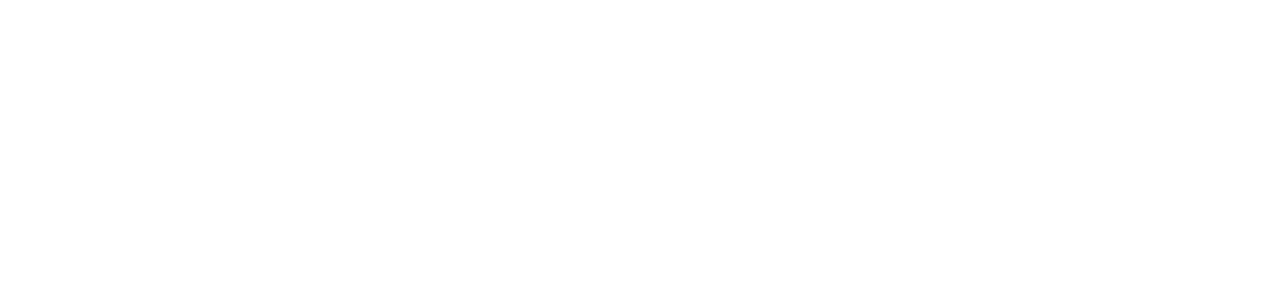
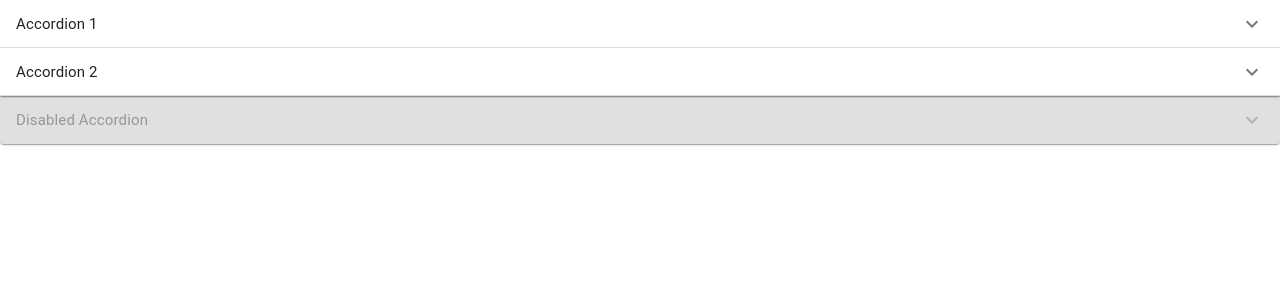
Before and after one commit to victoria-ancalaf/SCL014-Hackathon, a React (Create React App) app: page /informacion in a window 1280 px wide. Shown: the top 300 px of the page. Built offline with nearby package versions, Linux system fonts and the light colour scheme.

Commit message:
questions component

```diff
--- a/src/App.js
+++ b/src/App.js
@@ -6,6 +6,7 @@
 import NewMacher from "./Components/Categories/NewMacher";
 import TrueMacher from './Components/Categories/TrueMacher';
 import MachLover from './Components/Categories/MachLover';
+import Information from "./Pages/Information";
 
 function App() {
   return (
@@ -46,6 +47,11 @@
             <MachLover/>
           </Route>
         </Switch>
+        <Switch>
+          <Route path="/informacion" exact>
+            <Information />
+          </Route>
+        </Switch>
     </Router>
     </div>
   );
--- /dev/null
+++ b/src/Components/Categories/Questions.jsx
@@ -0,0 +1,73 @@
+import React from "react";
+import { makeStyles } from "@material-ui/core/styles";
+import Accordion from "@material-ui/core/Accordion";
+import AccordionSummary from "@material-ui/core/AccordionSummary";
+import AccordionDetails from "@material-ui/core/AccordionDetails";
+import Typography from "@material-ui/core/Typography";
+import ExpandMoreIcon from "@material-ui/icons/ExpandMore";
+
+const Questions = () => {
+  const useStyles = makeStyles((theme) => ({
+    root: {
+      width: "100%",
+    },
+    heading: {
+      fontSize: theme.typography.pxToRem(15),
+      fontWeight: theme.typography.fontWeightRegular,
+    },
+  }));
+
+  const classes = useStyles();
+
+  return (
+    <div>
+      <div className={classes.root}>
+        <Accordion>
+          <AccordionSummary
+            expandIcon={<ExpandMoreIcon />}
+            aria-controls="panel1a-content"
+            id="panel1a-header"
+          >
+            <Typography className={classes.heading}>Accordion 1</Typography>
+          </AccordionSummary>
+          <AccordionDetails>
+            <Typography>
+              Lorem ipsum dolor sit amet, consectetur adipiscing elit.
+              Suspendisse malesuada lacus ex, sit amet blandit leo lobortis
+              eget.
+            </Typography>
+          </AccordionDetails>
+        </Accordion>
+        <Accordion>
+          <AccordionSummary
+            expandIcon={<ExpandMoreIcon />}
+            aria-controls="panel2a-content"
+            id="panel2a-header"
+          >
+            <Typography className={classes.heading}>Accordion 2</Typography>
+          </AccordionSummary>
+          <AccordionDetails>
+            <Typography>
+              Lorem ipsum dolor sit amet, consectetur adipiscing elit.
+              Suspendisse malesuada lacus ex, sit amet blandit leo lobortis
+              eget.
+            </Typography>
+          </AccordionDetails>
+        </Accordion>
+        <Accordion disabled>
+          <AccordionSummary
+            expandIcon={<ExpandMoreIcon />}
+            aria-controls="panel3a-content"
+            id="panel3a-header"
+          >
+            <Typography className={classes.heading}>
+              Disabled Accordion
+            </Typography>
+          </AccordionSummary>
+        </Accordion>
+      </div>
+    </div>
+  );
+};
+
+export default Questions;
--- a/src/Components/Categories/infoPointDiscount.jsx
+++ b/src/Components/Categories/infoPointDiscount.jsx
@@ -1,11 +1,13 @@
 import React from 'react';
 import './Styles/infoPointDiscount.css';
-
+import {Link} from 'react-router-dom'
 
 const InfoPointDiscount = () => {
     return(
         <div className="containerInfoPointDiscount">
+            <Link to="/informacion">
             <button className="btnMACHPoints">Información MACH Points</button>
+            </Link>
             <button className="btnDiscount">Ver descuentos</button>
         </div>
     );
--- /dev/null
+++ b/src/Pages/Information.js
@@ -0,0 +1,12 @@
+import React from 'react'
+import Questions from '../Components/Categories/Questions'
+
+const Information = () => {
+    return (
+        <div>
+            <Questions />
+        </div>
+    )
+}
+
+export default Information
```
Also changed, not shown: 1 other file (tests, documents, lock files or other folders).
